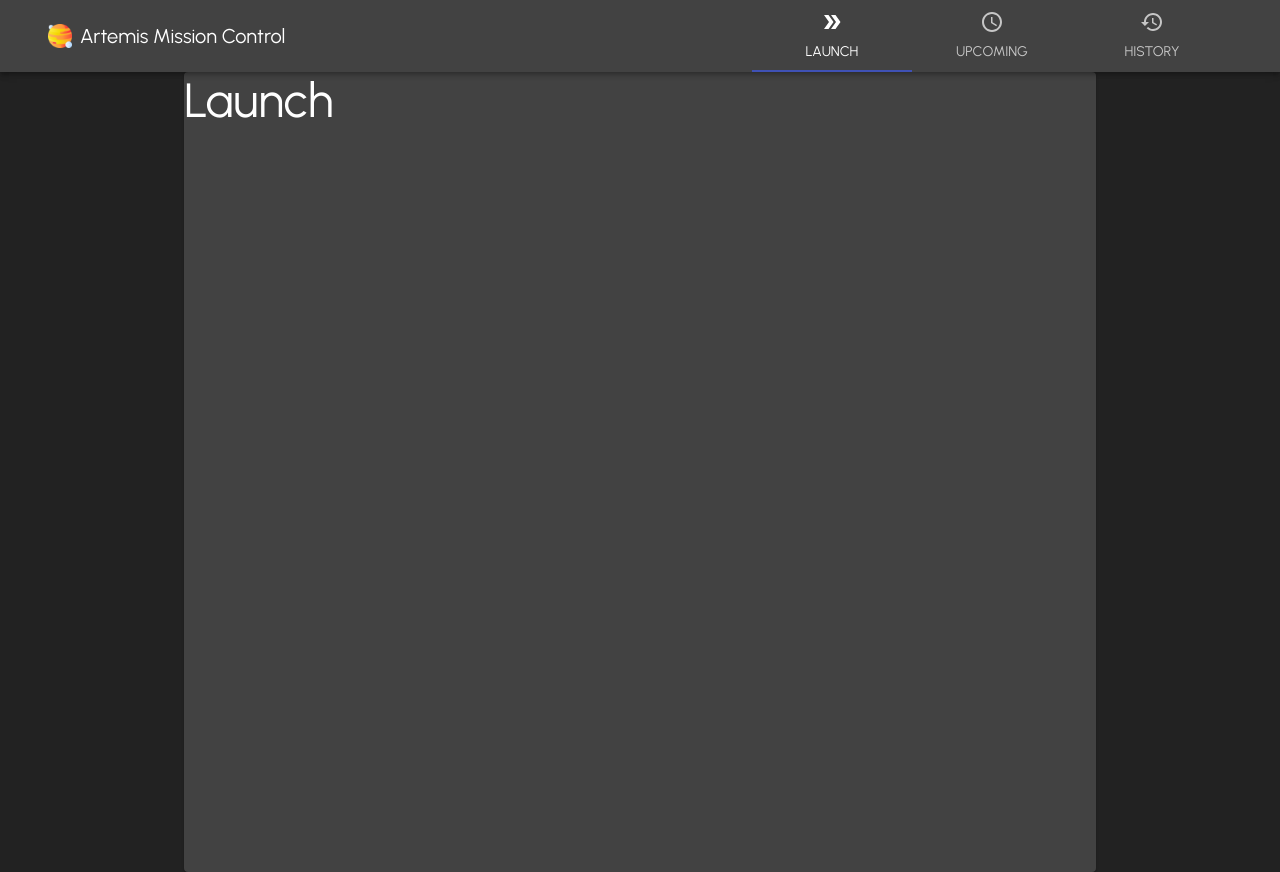
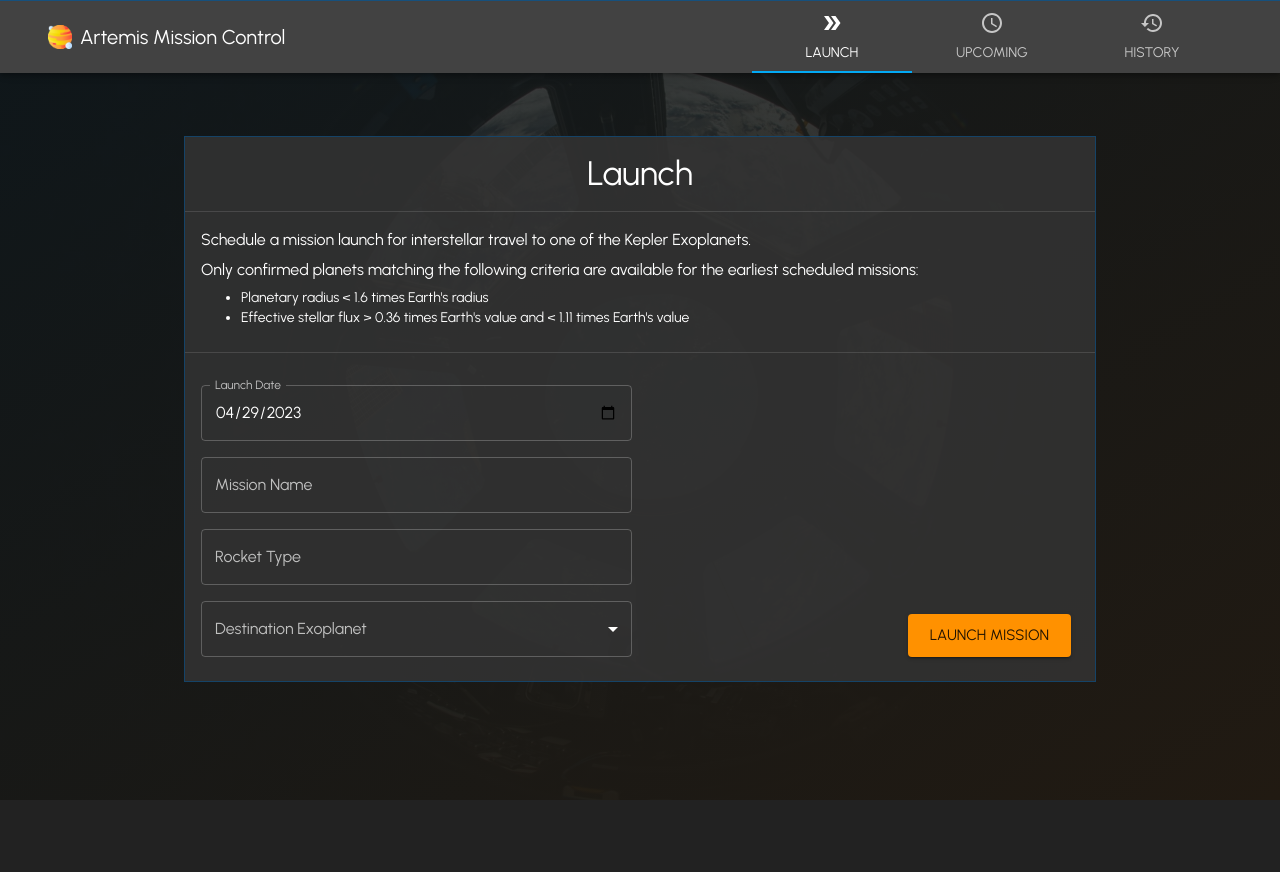
Before and after one commit to felixHerder/artemis-mc, a React app in the folder client/: page / in a window 1280 px wide. After the commit the page ends 800 px from the top, so only its background shows below. Built offline with nearby package versions, Linux system fonts and the light colour scheme.

Commit message:
Launch Page complete

```diff
--- a/client/package.json
+++ b/client/package.json
@@ -9,7 +9,8 @@
     "cross-env": "^7.0.3",
     "react": "^17.0.2",
     "react-dom": "^17.0.2",
-    "react-router-dom": "^5.3.0"
+    "react-router-dom": "^5.3.0",
+    "serve": "^12.0.1"
   },
   "devDependencies": {
     "@babel/core": "^7.15.5",
@@ -39,6 +40,7 @@
     "prettier": "^2.4.0",
     "sass": "^1.39.2",
     "sass-loader": "^12.1.0",
+    "speed-measure-webpack-plugin": "^1.5.0",
     "style-loader": "^3.2.1",
     "typescript": "^4.4.3",
     "webpack": "^5.52.1",
@@ -49,6 +51,7 @@
   "scripts": {
     "start": "cross-env NODE_ENV=development webpack serve",
     "build": "cross-env NODE_ENV=production  webpack",
+    "serve": "serve ./dist",
     "type-check": "tsc --noEmit --watch",
     "eslint": "eslint ./src/",
     "test": " test"
--- a/client/src/App.tsx
+++ b/client/src/App.tsx
@@ -1,34 +1,25 @@
 import React from "react";
-import {
-  Typography,
-  Box,
-  Container,
-  Paper,
-  CssBaseline
-} from "@material-ui/core";
-import {ThemeProvider} from '@material-ui/core/styles'
-import {Switch,Route,BrowserRouter} from 'react-router-dom';
+import { Typography, Box, Container, Paper, CssBaseline } from "@material-ui/core";
+import { ThemeProvider } from "@material-ui/core/styles";
+import { Switch, Route, BrowserRouter } from "react-router-dom";
 
-import theme from './theme';
-import NavTabs from './components/NavTabs'
+import theme from "./theme";
+import NavTabs from "./components/NavTabs";
+import Launch from './components/Launch';
+import FixedBkg from './components/FixedBkg';
+
 
 export default function App(): JSX.Element {
   return (
     <BrowserRouter>
       <ThemeProvider theme={theme}>
         <CssBaseline />
-        <NavTabs/>
+        <NavTabs />
         <Switch>
-        <Route path={['/',"/launch"]} exact>
-          <Container maxWidth="md">
-            <Paper>
-              <Box width="100%" height="100vh">
-                <Typography variant="h3">Launch</Typography>
-              </Box>
-            </Paper>
-          </Container>
+          <Route path={["/", "/launch"]} exact>
+            <Launch />
           </Route>
-        <Route path='/upcoming' exact>
+          <Route path="/upcoming" exact>
             <Container maxWidth="md">
               <Paper>
                 <Box width="100%" height="100vh">
@@ -38,7 +29,7 @@ export default function App(): JSX.Element {
             </Container>
           </Route>
 
-        <Route path='/history' exact>
+          <Route path="/history" exact>
             <Container maxWidth="md">
               <Paper>
                 <Box width="100%" height="100vh">
@@ -48,6 +39,7 @@ export default function App(): JSX.Element {
             </Container>
           </Route>
         </Switch>
+        <FixedBkg/>
       </ThemeProvider>
     </BrowserRouter>
   );
--- /dev/null
+++ b/client/src/components/FixedBkg.scss
@@ -0,0 +1,17 @@
+$primary: #03a9f4;
+$secondary: #ff9100;
+$primaryDark: hsl(201, 30%, 10%);
+$secondaryDark: hsl(33, 30%, 10%);
+
+.fluidImage{
+  position:fixed;
+  top:0;
+  background-image:
+  linear-gradient(to bottom right,rgba($primaryDark,.8), rgba($secondaryDark,1)),
+  url('../Assets/space_shuttle.jpg');
+  background-size:cover;
+  background-position:center;
+  width: 100vw;
+  height:100vh;
+  z-index: -1;
+}
--- /dev/null
+++ b/client/src/components/FixedBkg.tsx
@@ -0,0 +1,10 @@
+import React from 'react'
+import { Box } from '@material-ui/core'
+import './FixedBkg.scss'
+
+export default function FixedBkg():JSX.Element{
+  return(
+    <div className="fluidImage">
+    </div>
+  )
+}
--- /dev/null
+++ b/client/src/components/Launch.tsx
@@ -0,0 +1,105 @@
+import React from "react";
+import {
+  Container,
+  Paper,
+  Typography,
+  Box,
+  Divider,
+  InputLabel,
+  FormControl,
+  TextField,
+  Button,
+  Select,
+  Grid,
+} from "@material-ui/core";
+import { makeStyles } from "@material-ui/core/styles";
+
+const useStyles = makeStyles((theme) => ({
+  container: {
+    marginTop: theme.spacing(2),
+    display: "flex",
+    flexDirection:"column",
+    justifyContent:"center",
+    minHeight:"80vh"
+  },
+  form: {
+    "& input[type='date']::-webkit-calendar-picker-indicator": {
+      filter: "invert(1)",
+    },
+  },
+}));
+export default function Launch(): JSX.Element {
+  const classes = useStyles();
+  return (
+    <Container maxWidth="md" className={classes.container}>
+      <Paper variant="outlined" elevation={1} square>
+        <Box m={2} clone>
+          <Typography variant="h4"  component="h2" align="center">
+            Launch
+          </Typography>
+        </Box>
+        <Divider/>
+        <Box p={2}>
+          <Typography variant="body1" gutterBottom>
+            Schedule a mission launch for interstellar travel to one of the Kepler Exoplanets.
+          </Typography>
+          <Typography variant="body1" gutterBottom>
+            Only confirmed planets matching the following criteria are available for the earliest scheduled missions:
+          </Typography>
+          <Typography component="ul" color="textPrimary">
+            <Typography component="li" variant="body2">
+              Planetary radius &lt; 1.6 times Earth&apos;s radius
+            </Typography>
+            <Typography component="li" variant="body2">
+              Effective stellar flux &gt; 0.36 times Earth&apos;s value and &lt; 1.11 times Earth&apos;s value
+            </Typography>
+          </Typography>
+        </Box>
+        <Box my={1}>
+          <Divider />
+        </Box>
+        <Box p={1} mt={3} mb={2}>
+          <form noValidate autoComplete="off">
+            <Grid container xs={12} justifyContent="center">
+              <Grid item xs={12} sm={8} md={6} container spacing={2}>
+                <Grid item xs={12}>
+                  <TextField
+                    fullWidth
+                    id="launchDate"
+                    label="Launch Date"
+                    type="date"
+                    variant="outlined"
+                    defaultValue="2023-04-29"
+                  />
+                </Grid>
+                <Grid item xs={12}>
+                  <TextField fullWidth  id="misionName" label="Mission Name" variant="outlined" />
+                </Grid>
+                <Grid item xs={12}>
+                  <TextField fullWidth id="rocketType" label="Rocket Type" variant="outlined" />
+                </Grid>
+                <Grid item xs={12}>
+                  <FormControl fullWidth  variant="outlined">
+                    <InputLabel htmlFor="destination">Destination Exoplanet</InputLabel>
+                    <Select id="destination" native label="Destination Exoplanet">
+                      <option aria-label="None" value="" />
+                      <option value="10">Ten</option>
+                      <option value="20">Twenty</option>
+                    </Select>
+                  </FormControl>
+                </Grid>
+              </Grid>
+              <Grid item xs={12} sm={4} md={6}>
+                <Box height="100%" display="flex" p={1} mt={1} justifyContent="flex-end" alignItems="flex-end">
+                  <Button  size="large" color="secondary" variant="contained">
+                    Launch Mission
+                  </Button>
+                </Box>
+              </Grid>
+            </Grid>
+          </form>
+        </Box>
+      </Paper>
+    </Container>
+  );
+}
--- a/client/src/components/NavTabs.tsx
+++ b/client/src/components/NavTabs.tsx
@@ -1,13 +1,31 @@
 import React from "react";
-import { Grid, Tabs, Tab, AppBar, Container, Typography, Box, Hidden, IconButton, Theme, Drawer,Toolbar } from "@material-ui/core";
-import { Menu, ChevronRight, DoubleArrow, Schedule, History } from "@material-ui/icons";
+import {
+  Grid,
+  Tabs,
+  Tab,
+  AppBar,
+  Container,
+  Typography,
+  Box,
+  Hidden,
+  IconButton,
+  Drawer,
+  Toolbar,
+  ListItemIcon,
+  ListItem,
+  List,
+  ListItemText,
+  Divider,
+} from "@material-ui/core";
+import { Menu, ChevronRight, DoubleArrow, Schedule, History, } from "@material-ui/icons";
 import { makeStyles } from "@material-ui/core/styles";
 import { Link as RouterLink } from "react-router-dom";
-import planet from "../Assets/jupiter_128.png";
+import planet from "../Assets/jupiter_32.png";
 
-const useStyles = makeStyles((theme: Theme) => ({
+const useStyles = makeStyles((theme) => ({
   root: {
     background: theme.palette.grey[800],
+    color: theme.palette.text.primary
   },
 }));
 export default function NavTabs(): JSX.Element {
@@ -22,11 +40,13 @@ export default function NavTabs(): JSX.Element {
             <Grid container justifyContent="center">
               <Grid item container xs={10} md={4} alignItems="center">
                 <img src={planet} width="24px" alt="planet logo" />
-                <Box ml={1}>
-                  <Typography variant="h6">Artemis Mission Control</Typography>
+                <Box ml={1} clone>
+                  <Typography variant="h6" component="h1">
+                    Artemis Mission Control
+                  </Typography>
                 </Box>
               </Grid>
-              <Grid item container xs={2}  md={8} alignItems="flex-end" justifyContent="flex-end">
+              <Grid item container xs={2} md={8} alignItems="flex-end" justifyContent="flex-end">
                 <Box display="inline-block">
                   <Hidden smDown>
                     <Tabs value={value} variant="standard" indicatorColor="primary" onChange={(e, nv) => setValue(nv)}>
@@ -46,10 +66,33 @@ export default function NavTabs(): JSX.Element {
           </Toolbar>
         </Container>
       </AppBar>
-      <Drawer variant="temporary" anchor="right" open={open}>
-        <IconButton onClick={() => setOpen(false)}>
-          <ChevronRight />
-        </IconButton>
+      <Drawer variant="temporary" anchor="right" open={open} onClose={() => setOpen(false)}>
+        <List component="nav" onClick={() => setOpen(false)}>
+          <ListItem button component={RouterLink} to="/launch">
+            <ListItemIcon>
+              <DoubleArrow />
+            </ListItemIcon>
+            <ListItemText primary="Launch" />
+          </ListItem>
+          <ListItem button component={RouterLink} to="/upcoming">
+            <ListItemIcon>
+              <Schedule />
+            </ListItemIcon>
+            <ListItemText primary="Upcoming" />
+          </ListItem>
+          <ListItem button component={RouterLink} to="/history">
+            <ListItemIcon>
+              <History />
+            </ListItemIcon>
+            <ListItemText primary="History" />
+          </ListItem>
+        </List>
+        <Divider />
+        <Box ml={1} mt="auto">
+          <IconButton size="medium" onClick={() => setOpen(false)}>
+            <ChevronRight />
+          </IconButton>
+        </Box>
       </Drawer>
     </>
   );
--- a/client/src/index.tsx
+++ b/client/src/index.tsx
@@ -2,7 +2,6 @@ import React from 'react';
 import ReactDOM from 'react-dom';
 import App from './App';
 
-import '@fontsource/urbanist';
 
 ReactDOM.render(
   <App />,
--- a/client/src/theme.tsx
+++ b/client/src/theme.tsx
@@ -1,14 +1,55 @@
+import React from 'react';
 import {createTheme} from '@material-ui/core/styles'
+import {lightBlue,orange} from '@material-ui/core/colors';
+import '@fontsource/urbanist/latin.css';
 
 const  theme = createTheme({
   palette: {
     type: 'dark',
+    primary: lightBlue,
+    secondary: orange,
     background:{
-      default:"#222"
+      default:"#222",
+      paper:"#333333dd",
     }
   },
   typography:{
     fontFamily:'"Urbanist","Helvetica", "Arial", sans-serif'
+  },
+  custom:{
+    paperBorder:"#ff0000"
+  },
+  overrides:{
+    MuiPaper:{
+      outlined:{
+        borderColor: `${lightBlue[900]}88`
+
+      }
+    },
+    MuiAppBar:{
+      root:{
+        borderTop: "1px solid",
+        borderTopColor:`${lightBlue[900]}aa`
+      }
+    },
+    MuiTypography:{
+      h4:{
+        fontWeight: 200
+      }
+    }
   }
-})
+});
+
+declare module '@material-ui/core/styles/createTheme' {
+  interface Theme {
+    custom: {
+      paperBorder: React.CSSProperties['color'],
+    }
+  }
+  interface ThemeOptions {
+    custom: {
+      paperBorder: React.CSSProperties['color']
+    }
+  }
+}
 export default theme;
--- a/client/webpack.config.js
+++ b/client/webpack.config.js
@@ -3,11 +3,11 @@ const envMode = process.env.NODE_ENV;
 const HtmlWebpPlugin = require("html-webpack-plugin");
 const CssMinimizer = require("css-minimizer-webpack-plugin");
 const TerserPlugin = require("terser-webpack-plugin");
-const MiniCss = require("mini-css-extract-plugin");
-const SpeedMeasure = require("speed-measure-webpack-plugin");
+const MiniCssExtractPlugin = require("mini-css-extract-plugin");
+const BundleAnalyzerPlugin = require('webpack-bundle-analyzer').BundleAnalyzerPlugin;
 
-const smp = new SpeedMeasure();
-module.exports = smp.wrap({
+
+const config = {
   entry: path.join(__dirname, "src", "index.tsx"),
   mode: envMode,
   devtool:false,
@@ -25,7 +25,7 @@ module.exports = smp.wrap({
       {
         test: /\.s?css$/,
         use: [
-          envMode == "development" ? "style-loader" : MiniCss.loader,
+          envMode === "development" ? "style-loader" : MiniCssExtractPlugin.loader,
           "css-loader",
           "sass-loader",
         ],
@@ -68,21 +68,39 @@ module.exports = smp.wrap({
   output: {
     path: path.resolve(__dirname, "dist"),
     filename: "js/[name].js",
-    assetModuleFilename: "img/[name][ext]",
+    assetModuleFilename: "assets/[name][ext]",
     clean: true,
+    // publicPath:'./'
   },
   devServer: {
     static: path.resolve(__dirname, "dist"),
     port: 3000,
     historyApiFallback: true,
+    client: {
+      overlay: {
+        errors: true,
+        warnings: false,
+      }
+    }
   },
   plugins: [
     new HtmlWebpPlugin({
       filename: "index.html",
       template: path.join(__dirname, "src", "index.html"),
     }),
-    new MiniCss({
-      filename: "/css/[name].css",
+    new MiniCssExtractPlugin({
+      filename: "css/[name].css",
     }),
+    // new BundleAnalyzerPlugin({
+    //   analyzerMode: envMode === 'production'? "server" : "disabled"
+    // })
   ],
-});
+};
+
+//// Regular config
+module.exports = config;
+
+// Speed Measure Config
+// const SpeedMeasure = require("speed-measure-webpack-plugin");
+// const smp = new SpeedMeasure();
+// module.exports = smp.wrap(config);
```
Also changed, not shown: client/src/components/History.tsx (added, +51 -0 lines), client/src/Assets/space_shuttle.jpg (added), 1 other file (tests, documents, lock files or other folders). Lines whose indentation alone changed are shown as unchanged.
